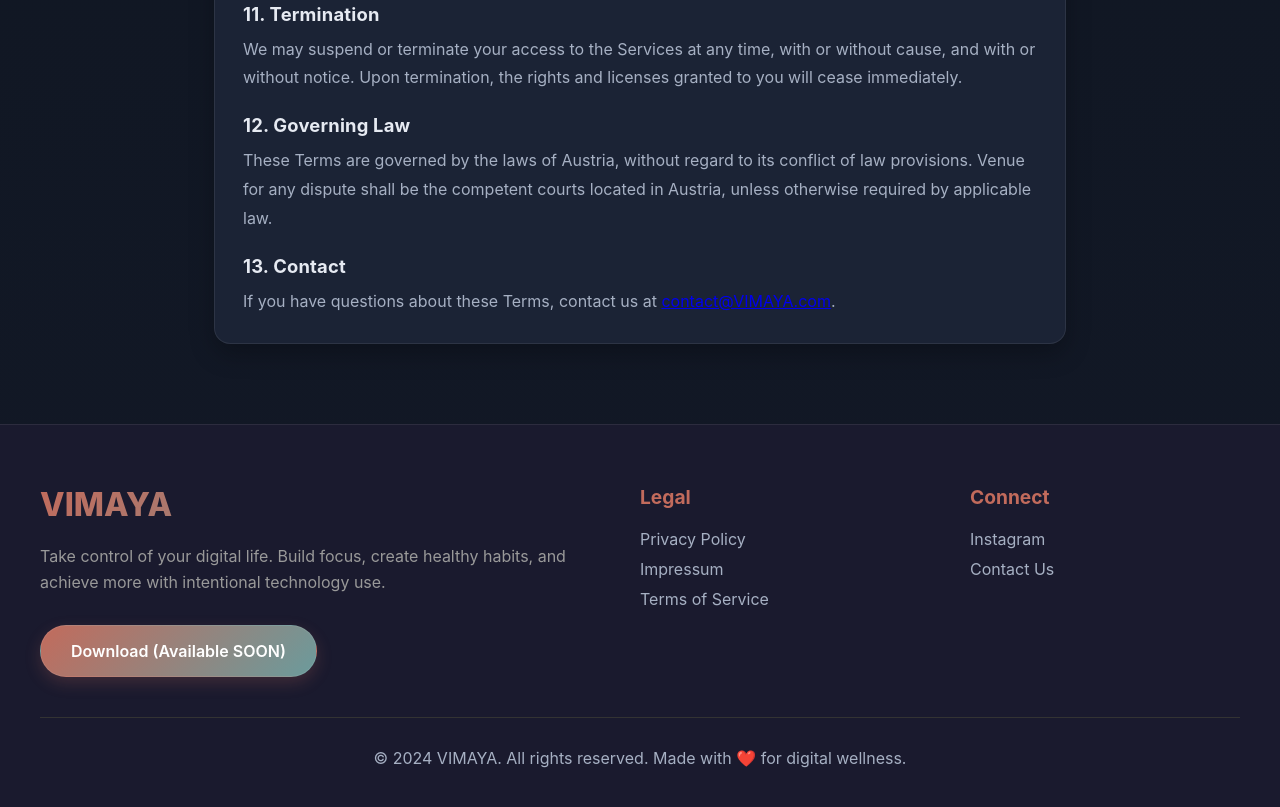
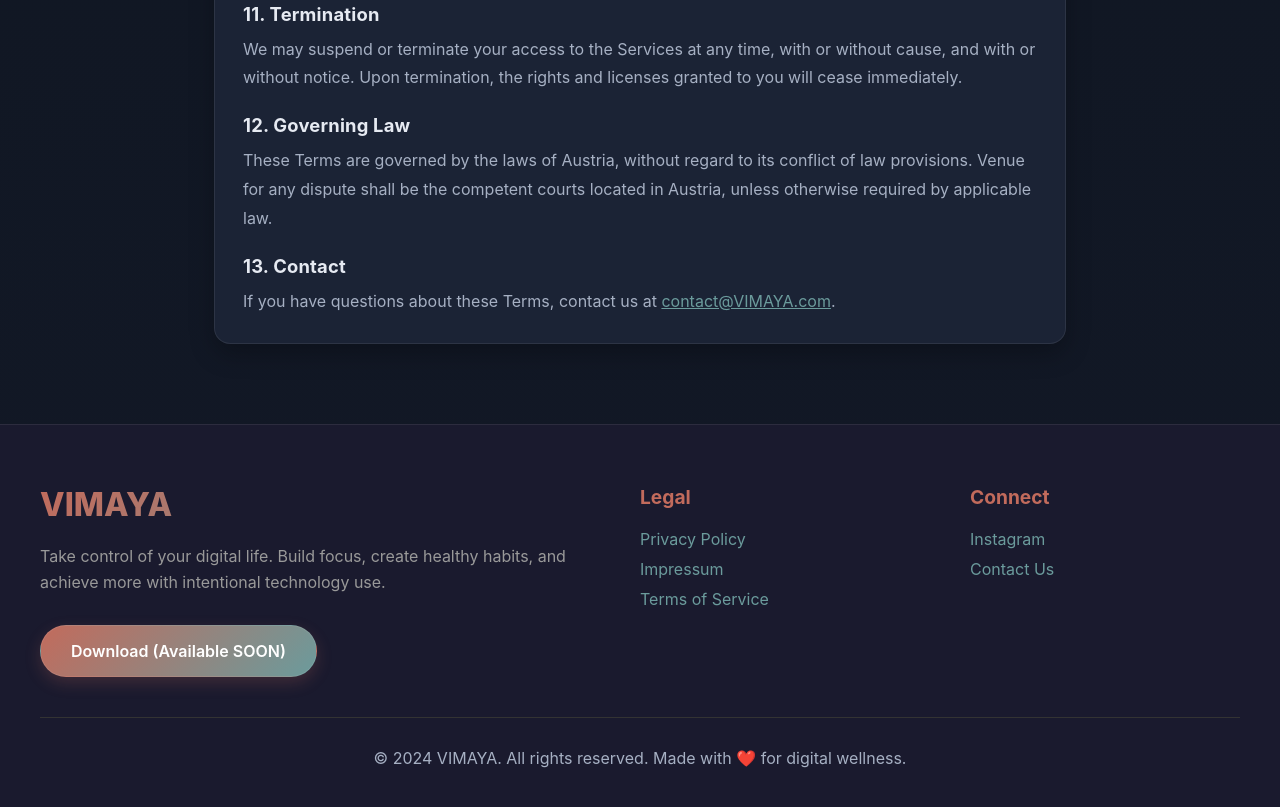
Before and after one commit to swimmingbrain/monk-mode-homepage, a plain HTML site: page terms.html in a window 1280 px wide. Shown: the part 1593-2400 px from the top of the page. Drawn offline with Linux system fonts and the light colour scheme; a web font is replaced by a local one.

Commit message:
beautify link colors

```diff
--- a/styles.css
+++ b/styles.css
@@ -35,6 +35,17 @@
     -webkit-font-smoothing: antialiased;
     -moz-osx-font-smoothing: grayscale;
     text-rendering: optimizeLegibility;
+}
+
+/* Global link color for readability across all pages */
+a,
+a:visited {
+    color: var(--primary-cool, #6B9B9C);
+}
+
+a:hover,
+a:focus {
+    color: var(--primary-cool, #6B9B9C);
 }
 
 /* Header */
@@ -576,7 +587,7 @@
 .footer-links h4 { font-size: 1.2rem; margin-bottom: 20px; color: var(--primary-warm); }
 .footer-links ul { list-style: none; }
 .footer-links li { margin-bottom: 10px; }
-.footer-links a { color: var(--muted); text-decoration: none; transition: color 0.3s; }
+.footer-links a { color: var(--primary-cool); text-decoration: none; transition: color 0.3s; }
 .footer-links a:hover { color: var(--primary-cool); }
 .footer-bottom { padding-top: 30px; border-top: 1px solid #333; text-align: center; color: var(--muted); }
 
```
Also changed, not shown: index.html (+2 -2 lines).
